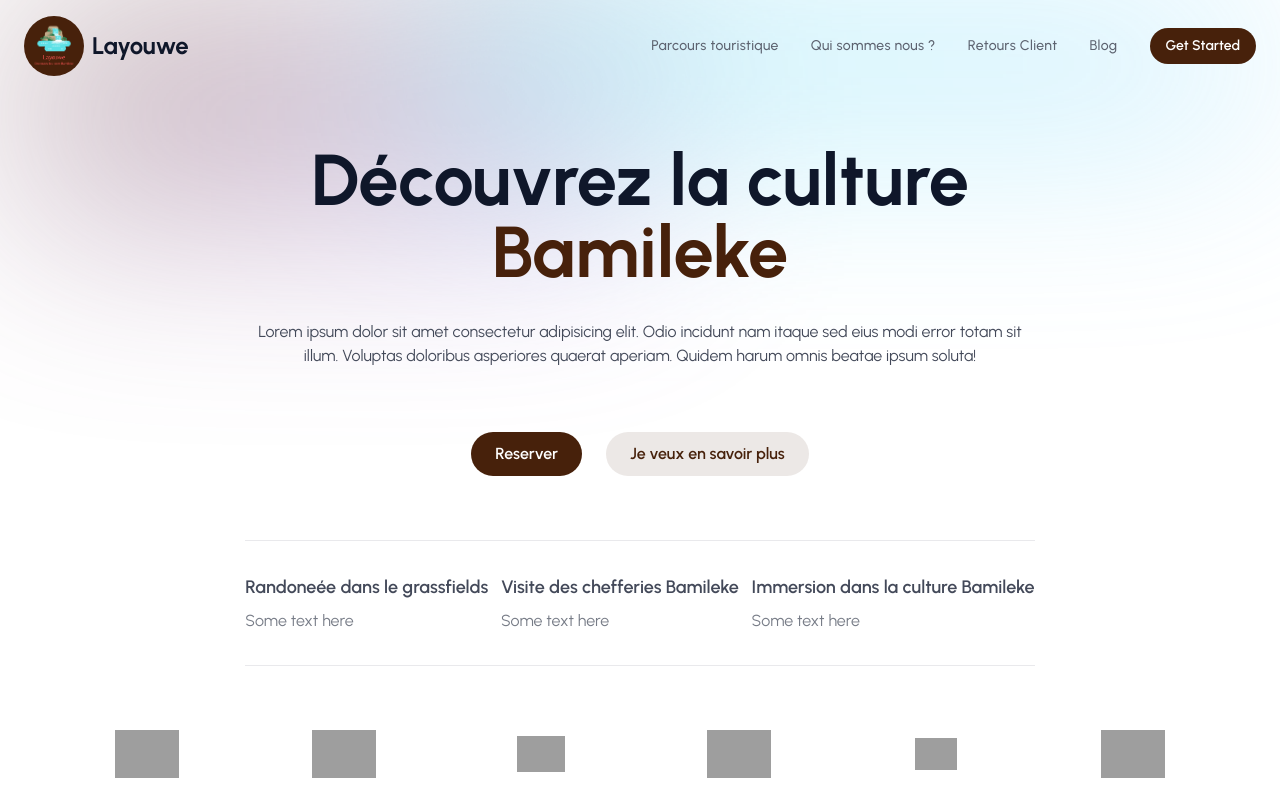
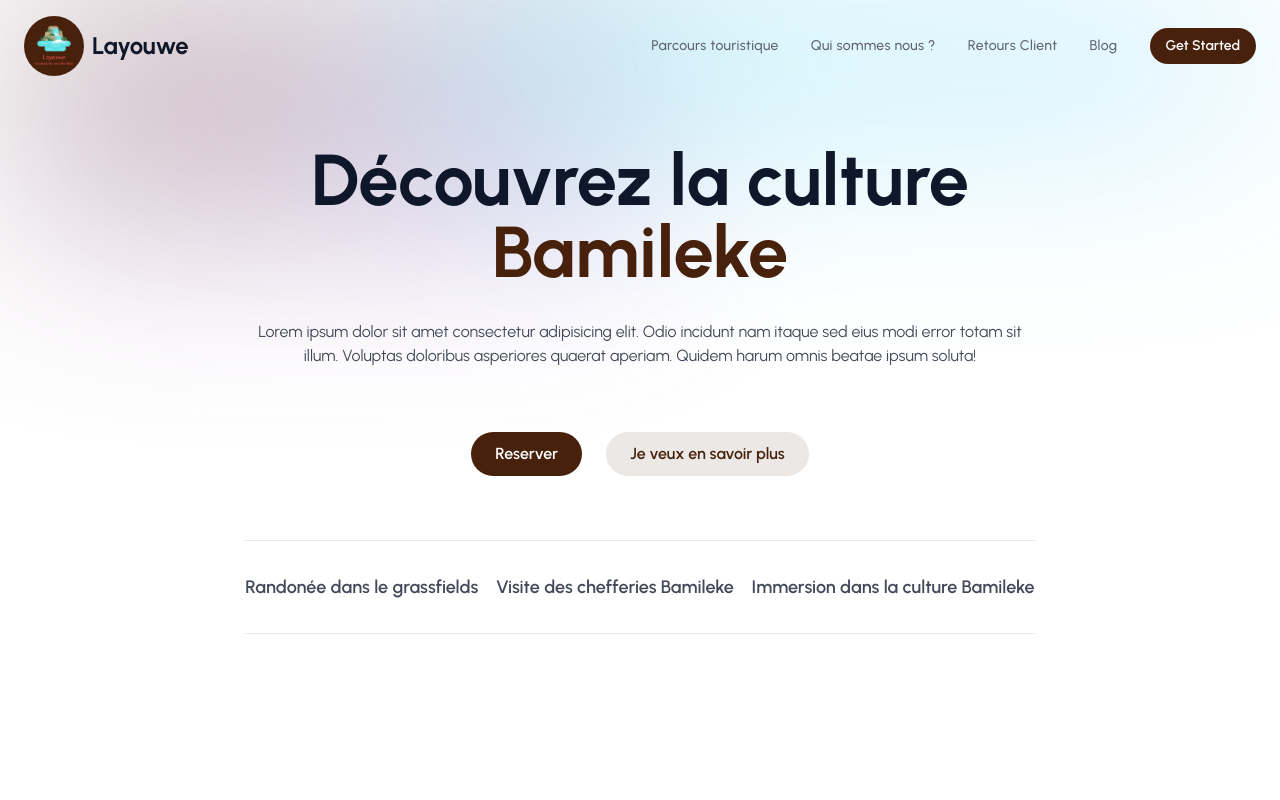
Before and after one commit to lvndry/layouwe, an Astro site: page / in a window 1280 px wide. Shown: the top 800 px of the page. Built offline with nearby package versions, Linux system fonts and the light colour scheme; Astro itself is replaced by a stand-in of ours; grey boxes are pictures that could not be loaded.

Commit message:
less info hero

```diff
--- a/src/components/HeroSection.astro
+++ b/src/components/HeroSection.astro
@@ -55,88 +55,19 @@ import Container from "./Container.astro";
         >
           <div class="text-left">
             <h6 class="text-lg font-semibold text-gray-700 dark:text-white">
-              Randoneée dans le grassfields
+              Randonée dans le grassfields
             </h6>
-            <p class="mt-2 text-gray-500">Some text here</p>
           </div>
           <div class="text-left">
             <h6 class="text-lg font-semibold text-gray-700 dark:text-white">
               Visite des chefferies Bamileke
             </h6>
-            <p class="mt-2 text-gray-500">Some text here</p>
           </div>
           <div class="text-left">
             <h6 class="text-lg font-semibold text-gray-700 dark:text-white">
               Immersion dans la culture Bamileke
             </h6>
-            <p class="mt-2 text-gray-500">Some text here</p>
           </div>
-        </div>
-      </div>
-      <div class="mt-12 grid grid-cols-3 sm:grid-cols-4 md:grid-cols-6">
-        <div class="p-4 grayscale transition duration-200 hover:grayscale-0">
-          <img
-            src="./images/clients/microsoft.svg"
-            class="h-12 w-auto mx-auto"
-            loading="lazy"
-            alt="client logo"
-            width=""
-            height=""
-          />
-        </div>
-        <div class="p-4 grayscale transition duration-200 hover:grayscale-0">
-          <img
-            src="./images/clients/airbnb.svg"
-            class="h-12 w-auto mx-auto"
-            loading="lazy"
-            alt="client logo"
-            width=""
-            height=""
-          />
-        </div>
-        <div
-          class="p-4 flex grayscale transition duration-200 hover:grayscale-0"
-        >
-          <img
-            src="./images/clients/google.svg"
-            class="h-9 w-auto m-auto"
-            loading="lazy"
-            alt="client logo"
-            width=""
-            height=""
-          />
-        </div>
-        <div class="p-4 grayscale transition duration-200 hover:grayscale-0">
-          <img
-            src="./images/clients/ge.svg"
-            class="h-12 w-auto mx-auto"
-            loading="lazy"
-            alt="client logo"
-            width=""
-            height=""
-          />
-        </div>
-        <div
-          class="p-4 flex grayscale transition duration-200 hover:grayscale-0"
-        >
-          <img
-            src="./images/clients/netflix.svg"
-            class="h-8 w-auto m-auto"
-            loading="lazy"
-            alt="client logo"
-            width=""
-            height=""
-          />
-        </div>
-        <div class="p-4 grayscale transition duration-200 hover:grayscale-0">
-          <img
-            src="./images/clients/google-cloud.svg"
-            class="h-12 w-auto mx-auto"
-            loading="lazy"
-            alt="client logo"
-            width=""
-            height=""
-          />
         </div>
       </div>
     </div>
```
